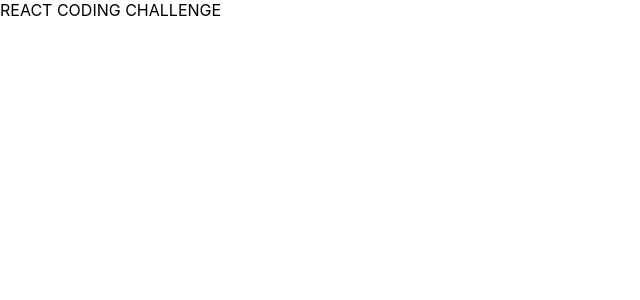
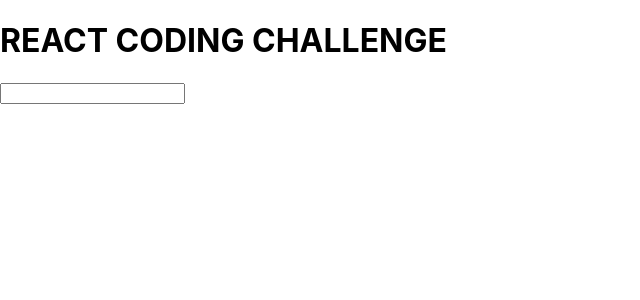
Before and after one commit to Spotlight-Recruitment-Toronto/Coding-Challenge, a React (Create React App) app: page /react in a window 1280 px wide. Shown: the top 300 px of the page, without its empty margins (0-640 px from the left). Built offline with nearby package versions, Linux system fonts and the light colour scheme.

Commit message:
fix initial page for challenge

```diff
--- a/src/challenges/ReactCodingChallenge/index.js
+++ b/src/challenges/ReactCodingChallenge/index.js
@@ -4,7 +4,12 @@ import axios from "axios";
 import SearchInput from "../../components/SearchInput";
 
 const ReactCodingChallenge = () => {
-  return <div>REACT CODING CHALLENGE</div>;
+  return (
+    <div>
+      <h1>REACT CODING CHALLENGE</h1>
+      <SearchInput />
+    </div>
+  );
 };
 
 export default ReactCodingChallenge;
```
Also changed, not shown: 1 other file (tests, documents, lock files or other folders).
